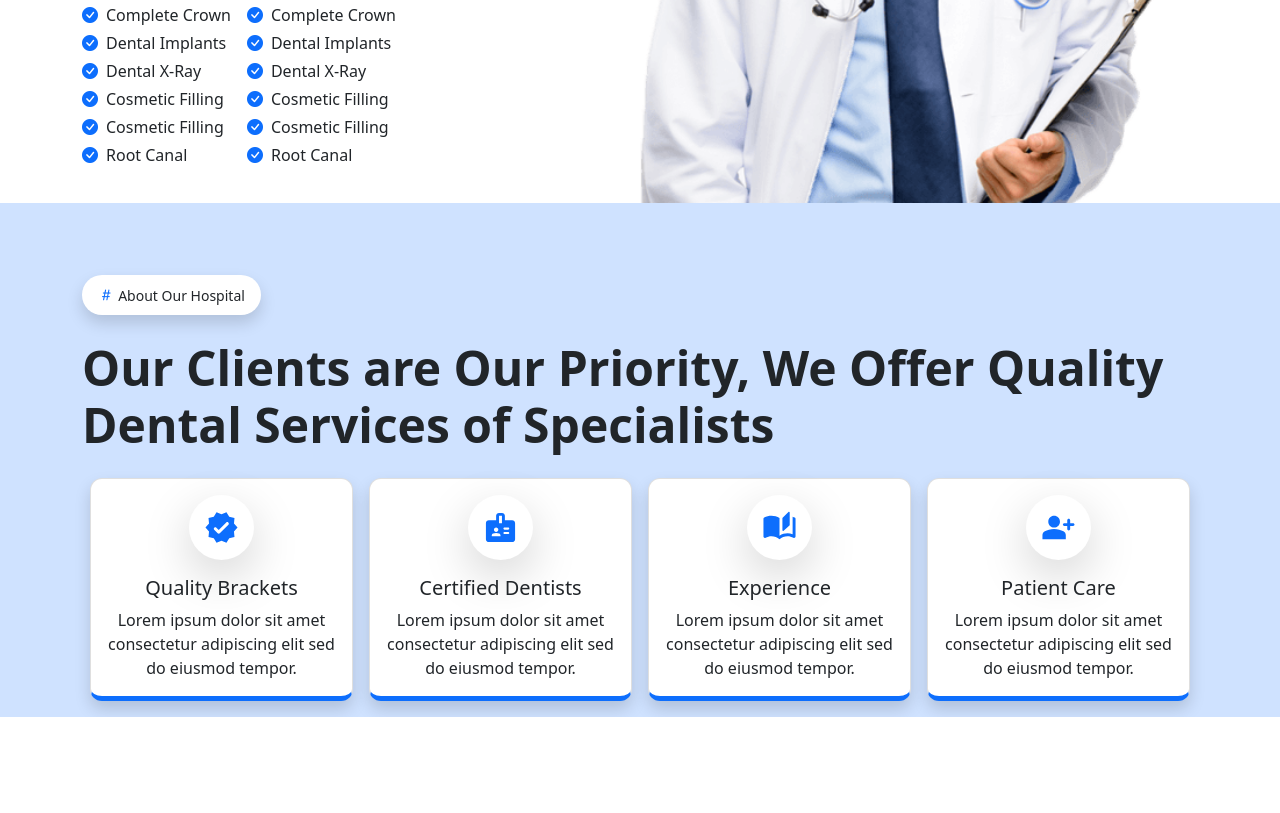
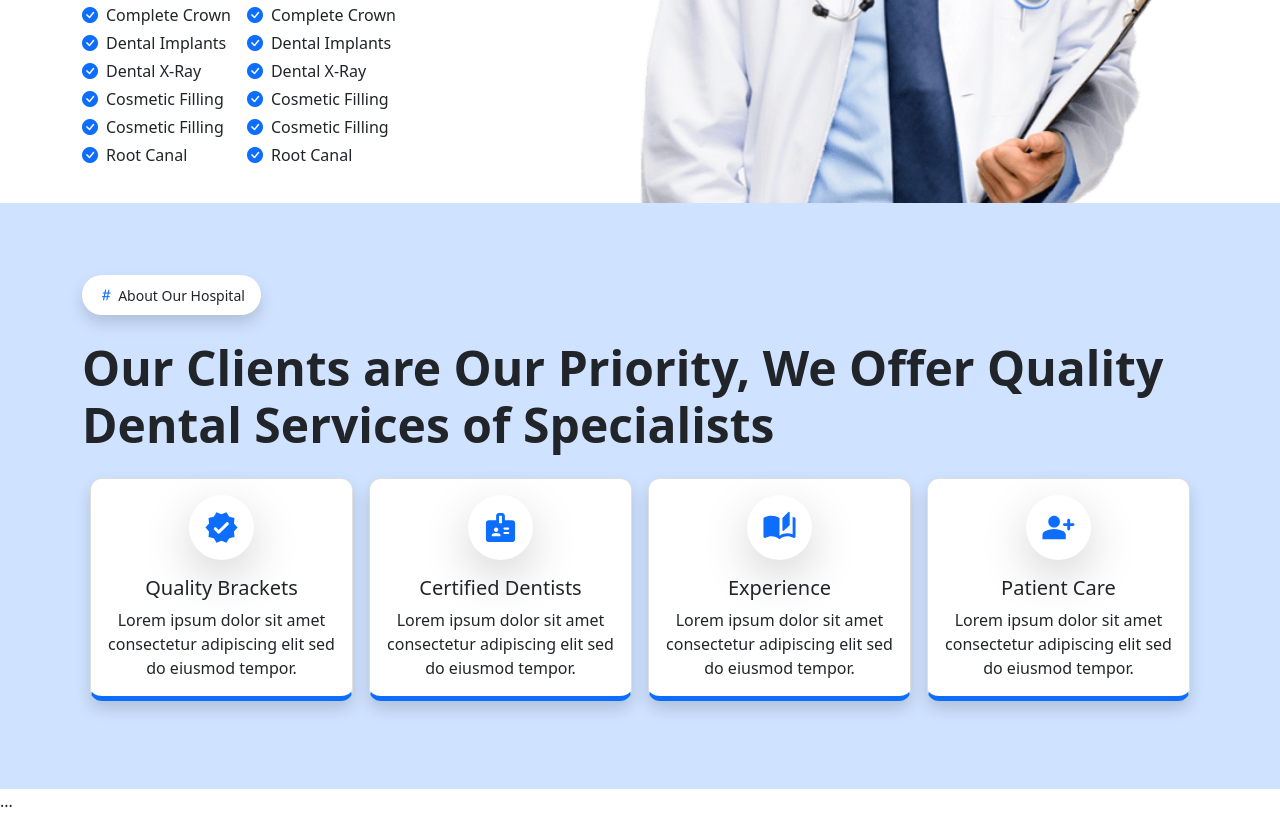
Before and after one commit to Majus1/Dental-medicine-page_template, a website: page index.html in a window 1280 px wide. Shown: the part 3829-4642 px from the top of the page. Before the commit the page ends 4546 px from the top, so only its background shows below. Drawn offline with nearby package versions, Linux system fonts and the light colour scheme.

```diff
--- a/scss-&-css/main.scss
+++ b/scss-&-css/main.scss
@@ -214,6 +214,7 @@
 // <!-- ::::: Konkurencne prednosti ::::: -->
 #konkurencne-prednosti {
     background: $blue-100;
+    padding-bottom: 72px;
     .big-badge_2 {
         display: flex;
             background-color: white;
@@ -233,3 +234,7 @@
     }
 }
 // <!-- ::::: Konkurencne prednosti ::::: -->
+
+// <!-- ::::: Our team ::::: -->
+
+// <!-- ::::: Our team ::::: -->
```
Also changed, not shown: index.html (+4 -0 lines), scss-&-css/main.css, 1 other file.
